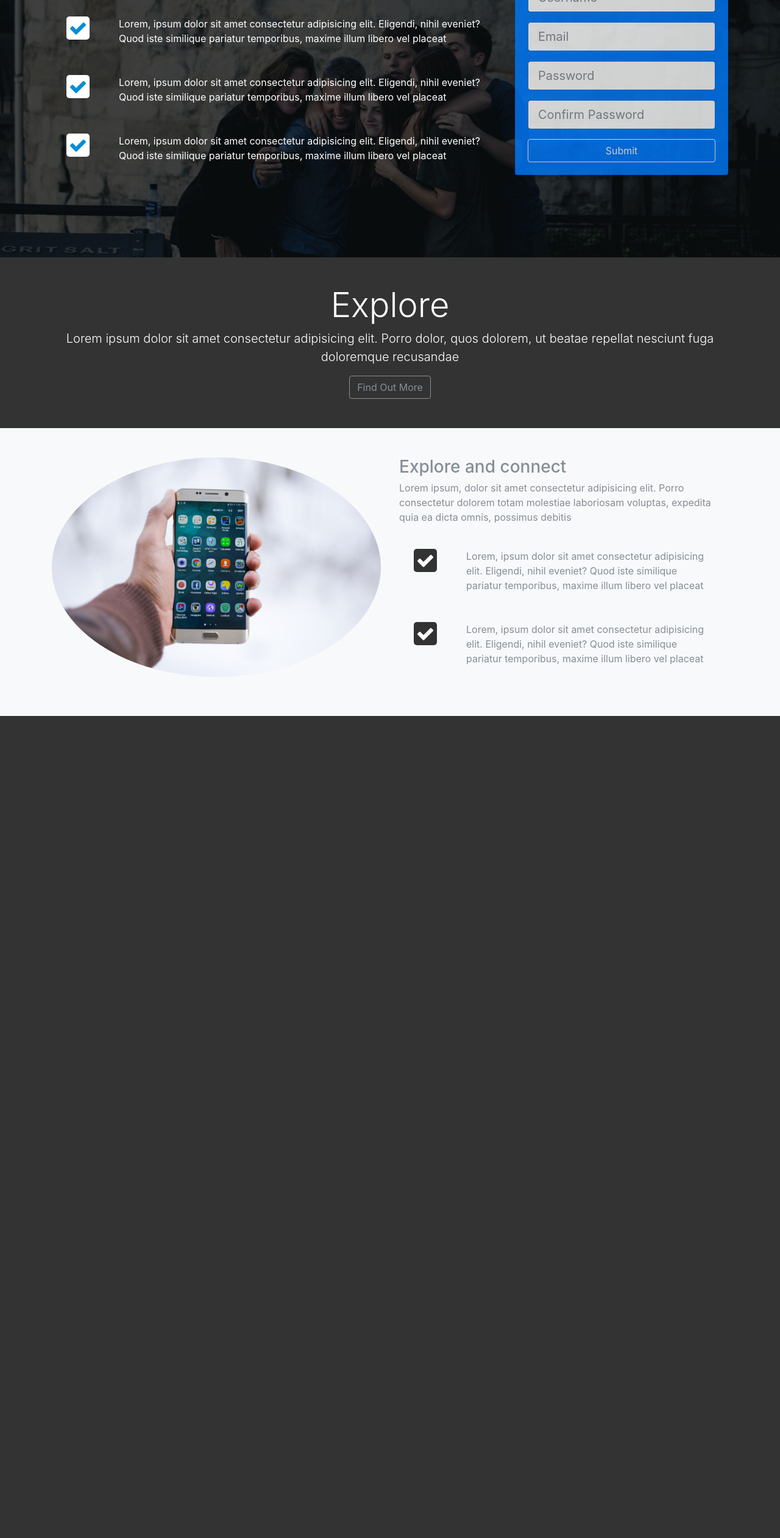
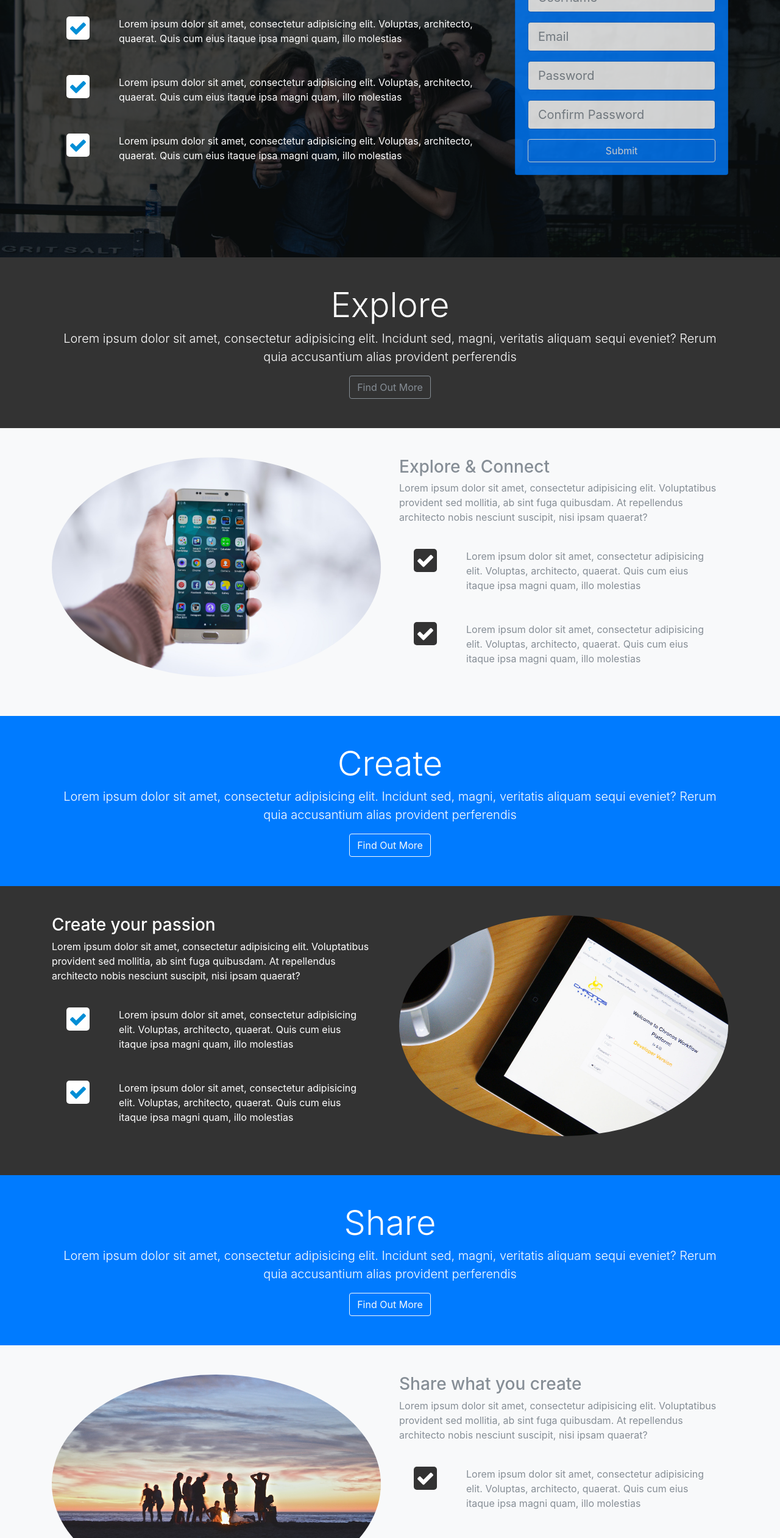
Before and after one commit to bdog72/LoopLAB, a website: page src/index.html in a window 1280 px wide. Shown: the part 278-2800 px from the top of the page at 61% size. Before the commit the page ends 1452 px from the top, so only its background shows below. Drawn offline with Linux system fonts and the light colour scheme.

Commit message:
finished

```diff
--- a/src/index.html
+++ b/src/index.html
@@ -5,21 +5,20 @@
   <meta charset="UTF-8">
   <meta name="viewport" content="width=device-width, initial-scale=1.0">
   <meta http-equiv="X-UA-Compatible" content="ie=edge">
-    <link rel="stylesheet" href="./css/font-awesome.min.css">
-    <link rel="stylesheet" href="./css/bootstrap.css">
+  <title>LoopLAB Theme</title>
+  <link rel="stylesheet" href="css/font-awesome.min.css">
+  <link rel="stylesheet" href="css/bootstrap.css">
   <link rel="stylesheet" href="css/style.css">
-    <title>looplab</title>
 </head>
 
-<body id='home'>
-
+<body id="home">
   <nav class="navbar navbar-expand-sm bg-dark navbar-dark fixed-top">
     <div class="container">
-            <button class="navbar-toggler" data-toggle='collapse' data-target='#navbar-collapse'>
+      <a href="index.html" class="navbar-brand">LoopLAB</a>
+      <button class="navbar-toggler" data-toggle="collapse" data-target="#navbarCollapse">
         <span class="navbar-toggler-icon"></span>
       </button>
-            <a href="index.htmlL" class="navbar-brand">LoopLAB</a>
-            <div class="collapse navbar-collapse" id='navbarCollapse'>
+      <div class="collapse navbar-collapse" id="navbarCollapse">
         <ul class="navbar-nav ml-auto">
           <li class="nav-item">
             <a href="#home" class="nav-link">Home</a>
@@ -39,7 +38,6 @@
   </nav>
 
   <!-- HOME SECTION -->
-
   <header id="home-section">
     <div class="dark-overlay">
       <div class="home-inner">
@@ -47,7 +45,7 @@
           <div class="row">
             <div class="col-lg-8 d-none d-lg-block">
               <h1 class="display-4">Build
-                                <strong>Social Profiles</strong> and gain revenue and
+                <strong>social profiles</strong> and gain revenue and
                 <strong>profits</strong>
               </h1>
               <div class="d-flex flex-row">
@@ -55,26 +53,28 @@
                   <i class="fa fa-check"></i>
                 </div>
                 <div class="p-4 align-self-end">
-                                    Lorem, ipsum dolor sit amet consectetur adipisicing elit. Eligendi, nihil eveniet? Quod iste similique pariatur temporibus,
-                                    maxime illum libero vel placeat
+                  Lorem ipsum dolor sit amet, consectetur adipisicing elit. Voluptas, architecto, quaerat. Quis cum eius itaque ipsa magni
+                  quam, illo molestias
                 </div>
               </div>
+
               <div class="d-flex flex-row">
                 <div class="p-4 align-self-start">
                   <i class="fa fa-check"></i>
                 </div>
                 <div class="p-4 align-self-end">
-                                    Lorem, ipsum dolor sit amet consectetur adipisicing elit. Eligendi, nihil eveniet? Quod iste similique pariatur temporibus,
-                                    maxime illum libero vel placeat
+                  Lorem ipsum dolor sit amet, consectetur adipisicing elit. Voluptas, architecto, quaerat. Quis cum eius itaque ipsa magni
+                  quam, illo molestias
                 </div>
               </div>
+
               <div class="d-flex flex-row">
                 <div class="p-4 align-self-start">
                   <i class="fa fa-check"></i>
                 </div>
                 <div class="p-4 align-self-end">
-                                    Lorem, ipsum dolor sit amet consectetur adipisicing elit. Eligendi, nihil eveniet? Quod iste similique pariatur temporibus,
-                                    maxime illum libero vel placeat
+                  Lorem ipsum dolor sit amet, consectetur adipisicing elit. Voluptas, architecto, quaerat. Quis cum eius itaque ipsa magni
+                  quam, illo molestias
                 </div>
               </div>
             </div>
@@ -82,7 +82,7 @@
               <div class="card bg-primary text-center card-form">
                 <div class="card-body">
                   <h3>Sign Up Today</h3>
-                                    <p>Please fill out this from to register</p>
+                  <p>Please fill out this form to register</p>
                   <form>
                     <div class="form-group">
                       <input type="text" class="form-control form-control-lg" placeholder="Username">
@@ -108,15 +108,14 @@
   </header>
 
   <!-- EXPLORE HEAD -->
-
   <section id="explore-head-section">
     <div class="container">
       <div class="row">
         <div class="col text-center">
           <div class="py-5">
             <h1 class="display-4">Explore</h1>
-                        <p class="lead">Lorem ipsum dolor sit amet consectetur adipisicing elit. Porro dolor, quos dolorem, ut beatae repellat
-                            nesciunt fuga doloremque recusandae</p>
+            <p class="lead">Lorem ipsum dolor sit amet, consectetur adipisicing elit. Incidunt sed, magni, veritatis aliquam sequi eveniet?
+              Rerum quia accusantium alias provident perferendis</p>
             <a href="#" class="btn btn-outline-secondary">Find Out More</a>
           </div>
         </div>
@@ -125,33 +124,33 @@
   </section>
 
   <!-- EXPLORE SECTION -->
-
-    <section id="explore-section" class='bg-light text-muted py-5'>
+  <section id="explore-section" class="bg-light text-muted py-5">
     <div class="container">
       <div class="row">
-                <div class="col md-6">
-                    <img src="img/explore-section1.jpg" alt="image" class="img-fluid mb-3 rounded-circle">
+        <div class="col-md-6">
+          <img src="img/explore-section1.jpg" alt="" class="img-fluid mb-3 rounded-circle">
         </div>
-                <div class="col md-6">
-                    <h3>Explore and connect</h3>
-                    <p>Lorem ipsum, dolor sit amet consectetur adipisicing elit. Porro consectetur dolorem totam molestiae laboriosam
-                        voluptas, expedita quia ea dicta omnis, possimus debitis </p>
+        <div class="col-md-6">
+          <h3>Explore & Connect</h3>
+          <p>Lorem ipsum dolor sit amet, consectetur adipisicing elit. Voluptatibus provident sed mollitia, ab sint fuga quibusdam.
+            At repellendus architecto nobis nesciunt suscipit, nisi ipsam quaerat?</p>
           <div class="d-flex flex-row">
             <div class="p-4 align-self-start">
               <i class="fa fa-check"></i>
             </div>
             <div class="p-4 align-self-end">
-                            Lorem, ipsum dolor sit amet consectetur adipisicing elit. Eligendi, nihil eveniet? Quod iste similique pariatur temporibus,
-                            maxime illum libero vel placeat
+              Lorem ipsum dolor sit amet, consectetur adipisicing elit. Voluptas, architecto, quaerat. Quis cum eius itaque ipsa magni
+              quam, illo molestias
             </div>
           </div>
+
           <div class="d-flex flex-row">
             <div class="p-4 align-self-start">
               <i class="fa fa-check"></i>
             </div>
             <div class="p-4 align-self-end">
-                            Lorem, ipsum dolor sit amet consectetur adipisicing elit. Eligendi, nihil eveniet? Quod iste similique pariatur temporibus,
-                            maxime illum libero vel placeat
+              Lorem ipsum dolor sit amet, consectetur adipisicing elit. Voluptas, architecto, quaerat. Quis cum eius itaque ipsa magni
+              quam, illo molestias
             </div>
           </div>
         </div>
@@ -159,6 +158,157 @@
     </div>
   </section>
 
+  <!-- CREATE HEAD -->
+  <section id="create-head-section" class="bg-primary">
+    <div class="container">
+      <div class="row">
+        <div class="col text-center">
+          <div class="py-5">
+            <h1 class="display-4">Create</h1>
+            <p class="lead">Lorem ipsum dolor sit amet, consectetur adipisicing elit. Incidunt sed, magni, veritatis aliquam sequi eveniet?
+              Rerum quia accusantium alias provident perferendis</p>
+            <a href="#" class="btn btn-outline-light">Find Out More</a>
+          </div>
+        </div>
+      </div>
+    </div>
+  </section>
+
+  <!-- CREATE SECTION -->
+  <section id="create-section" class="py-5">
+    <div class="container">
+      <div class="row">
+        <div class="col-md-6">
+          <h3>Create your passion</h3>
+          <p>Lorem ipsum dolor sit amet, consectetur adipisicing elit. Voluptatibus provident sed mollitia, ab sint fuga quibusdam.
+            At repellendus architecto nobis nesciunt suscipit, nisi ipsam quaerat?</p>
+          <div class="d-flex flex-row">
+            <div class="p-4 align-self-start">
+              <i class="fa fa-check"></i>
+            </div>
+            <div class="p-4 align-self-end">
+              Lorem ipsum dolor sit amet, consectetur adipisicing elit. Voluptas, architecto, quaerat. Quis cum eius itaque ipsa magni
+              quam, illo molestias
+            </div>
+          </div>
+
+          <div class="d-flex flex-row">
+            <div class="p-4 align-self-start">
+              <i class="fa fa-check"></i>
+            </div>
+            <div class="p-4 align-self-end">
+              Lorem ipsum dolor sit amet, consectetur adipisicing elit. Voluptas, architecto, quaerat. Quis cum eius itaque ipsa magni
+              quam, illo molestias
+            </div>
+          </div>
+        </div>
+        <div class="col-md-6">
+          <img src="img/create-section1.jpg" alt="" class="img-fluid mb-3 rounded-circle">
+        </div>
+      </div>
+    </div>
+  </section>
+
+
+  <!-- SHARE HEAD -->
+  <section id="share-head-section" class="bg-primary">
+    <div class="container">
+      <div class="row">
+        <div class="col text-center">
+          <div class="py-5">
+            <h1 class="display-4">Share</h1>
+            <p class="lead">Lorem ipsum dolor sit amet, consectetur adipisicing elit. Incidunt sed, magni, veritatis aliquam sequi eveniet?
+              Rerum quia accusantium alias provident perferendis</p>
+            <a href="#" class="btn btn-outline-light">Find Out More</a>
+          </div>
+        </div>
+      </div>
+    </div>
+  </section>
+
+  <!-- SHARE SECTION -->
+  <section id="share-section" class="py-5 bg-light text-muted">
+    <div class="container">
+      <div class="row">
+        <div class="col-md-6">
+          <img src="img/share-section1.jpg" alt="" class="img-fluid mb-3 rounded-circle">
+        </div>
+        <div class="col-md-6">
+          <h3>Share what you create</h3>
+          <p>Lorem ipsum dolor sit amet, consectetur adipisicing elit. Voluptatibus provident sed mollitia, ab sint fuga quibusdam.
+            At repellendus architecto nobis nesciunt suscipit, nisi ipsam quaerat?</p>
+          <div class="d-flex flex-row">
+            <div class="p-4 align-self-start">
+              <i class="fa fa-check"></i>
+            </div>
+            <div class="p-4 align-self-end">
+              Lorem ipsum dolor sit amet, consectetur adipisicing elit. Voluptas, architecto, quaerat. Quis cum eius itaque ipsa magni
+              quam, illo molestias
+            </div>
+          </div>
+
+          <div class="d-flex flex-row">
+            <div class="p-4 align-self-start">
+              <i class="fa fa-check"></i>
+            </div>
+            <div class="p-4 align-self-end">
+              Lorem ipsum dolor sit amet, consectetur adipisicing elit. Voluptas, architecto, quaerat. Quis cum eius itaque ipsa magni
+              quam, illo molestias
+            </div>
+          </div>
+        </div>
+      </div>
+    </div>
+  </section>
+
+  <!-- MAIN FOOTER -->
+  <footer id="main-footer" class="bg-dark">
+    <div class="container">
+      <div class="row">
+        <div class="col text-center">
+          <div class="py-4">
+            <h1 class="h3">LoopLAB</h1>
+            <p>Copyright &copy; 2017</p>
+            <button class="btn btn-primary" data-toggle="modal" data-target="#contactModal">Contact Us</button>
+          </div>
+        </div>
+      </div>
+    </div>
+  </footer>
+
+  <!-- CONTACT MODAL -->
+  <div class="modal fade text-dark" id="contactModal">
+    <div class="modal-dialog">
+      <div class="modal-content">
+        <div class="modal-header">
+          <h5 class="modal-title" id="contactModalTitle">Contact Us</h5>
+          <button class="close" data-dismiss="modal">
+            <span>&times;</span>
+          </button>
+        </div>
+        <div class="modal-body">
+          <form>
+            <div class="form-group">
+              <label for="name">Name</label>
+              <input type="text" class="form-control">
+            </div>
+            <div class="form-group">
+              <label for="email">Email</label>
+              <input type="text" class="form-control">
+            </div>
+            <div class="form-group">
+              <label for="name">Message</label>
+              <textarea class="form-control"></textarea>
+            </div>
+          </form>
+        </div>
+        <div class="modal-footer">
+          <button class="btn btn-primary btn-block">Submit</button>
+        </div>
+      </div>
+    </div>
+  </div>
+
   <script src="js/jquery.min.js"></script>
   <script src="js/popper.min.js"></script>
   <script src="js/bootstrap.min.js"></script>
--- a/src/scss/style.scss
+++ b/src/scss/style.scss
@@ -47,7 +47,8 @@ body {
     }
 }
 
-#explore-section {
+#explore-section,
+#share-section {
     .fa {
         color: #fff;
         background: #333;
@@ -56,3 +57,13 @@ body {
         font-size: $icon-size;
     }
 }
+
+#create-section {
+    .fa {
+        color: $primary-color;
+        background: #fff;
+        padding: 4px;
+        border-radius: 5px;
+        font-size: $icon-size;
+    }
+}
```
Also changed, not shown: src/css/style.css. Lines whose indentation alone changed are shown as unchanged.
